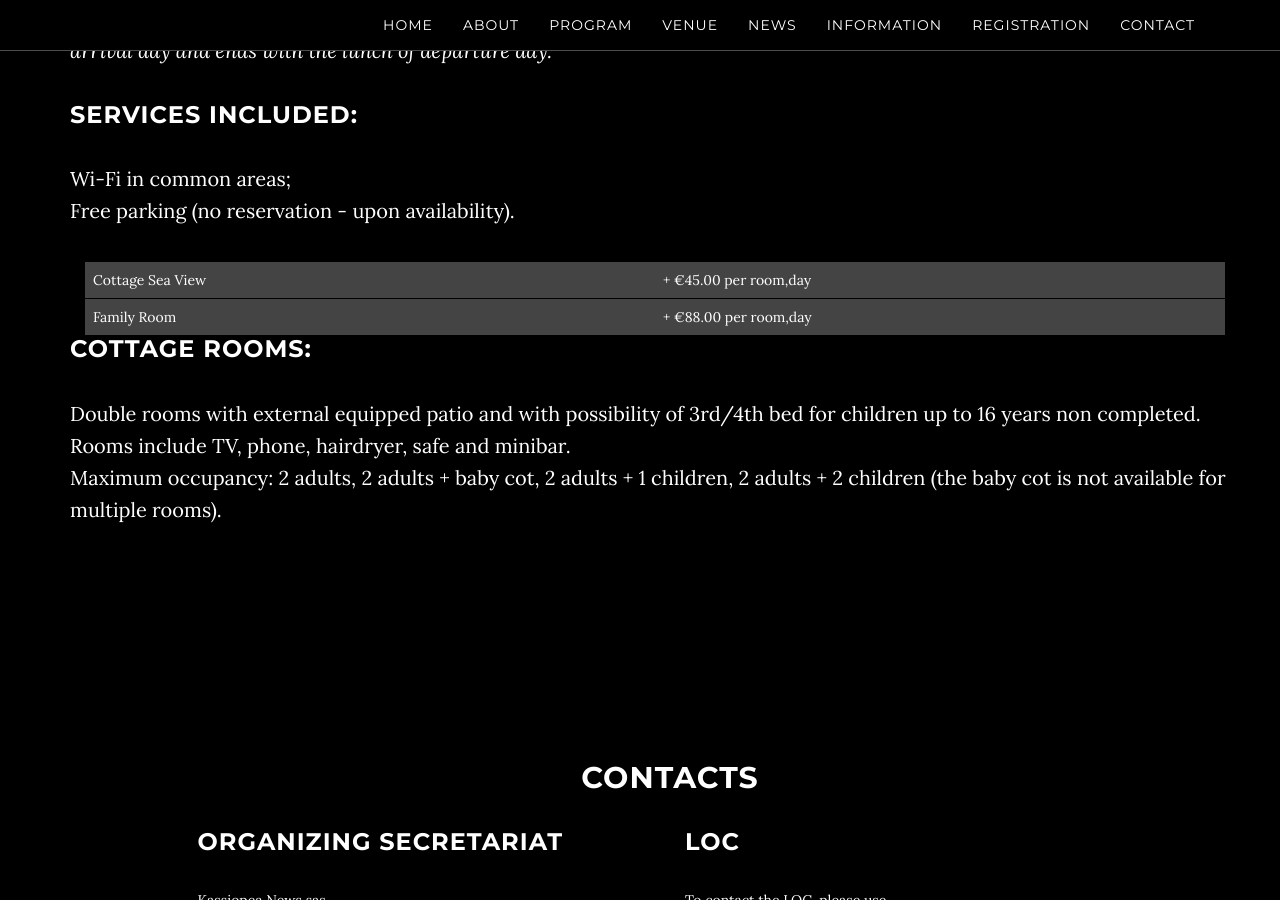
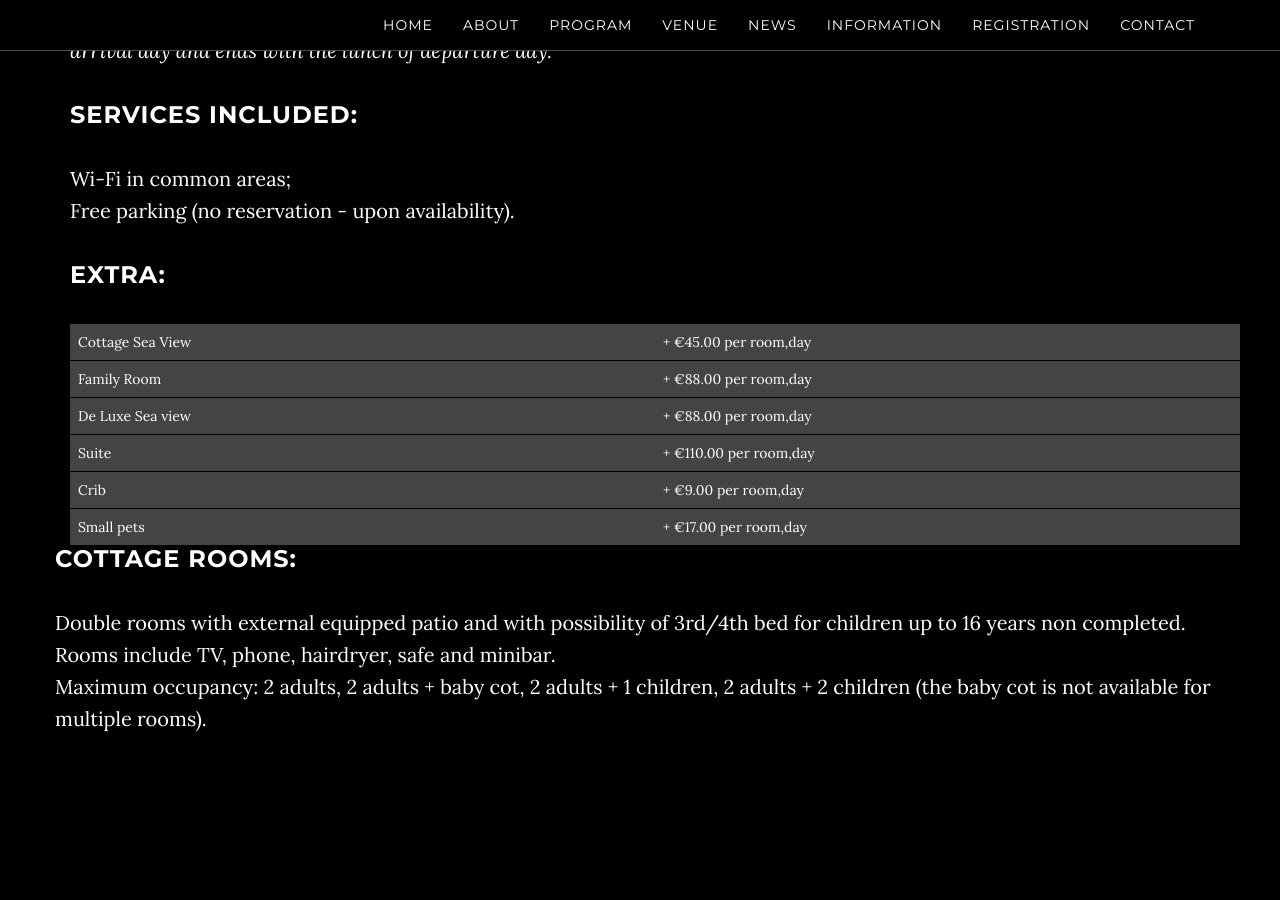
Before and after one commit to breakingthelimits/supereddington2018, a Jekyll site: the page built from index.html, in a window 1280 px wide and 900 px high, scrolled down 4478 px. Built offline with Jekyll 4.4.1, drawn with Linux system fonts in a browser that asks for light colours.

Commit message:
update extra tab

```diff
--- a/_includes/venue.html
+++ b/_includes/venue.html
@@ -75,6 +75,10 @@
                     </p>
           </div>
 
+          <div class="row">
+               <h3> EXTRA:</h3>
+
+
 
 
                <TABLE style="WIDTH: 100%;">
@@ -86,8 +90,8 @@
                              <TD class="layout_tdheader" style="WIDTH: 25%">
                                    + €45.00 per room,day
                              </TD>
+                         </TR>
 
-            </TR>
                          <TR>
                             <TD class="layout_td">
                               Family Room
@@ -95,6 +99,45 @@
                             <TD class="layout_td">
                                + €88.00 per room,day
                             </TD>
+                          </TR>
+
+                          <TR>
+                               <TD class="layout_tdheader" style="WIDTH: 25%">
+                                   De Luxe Sea view
+                             </TD>
+                             <TD class="layout_tdheader" style="WIDTH: 25%">
+                                   + €88.00 per room,day
+                             </TD>
+                          </TR>
+
+                         <TR>
+                               <TD class="layout_tdheader" style="WIDTH: 25%">
+                                   Suite
+                             </TD>
+                             <TD class="layout_tdheader" style="WIDTH: 25%">
+                                   + €110.00 per room,day
+                             </TD>
+                          </TR>
+
+                         <TR>
+                               <TD class="layout_tdheader" style="WIDTH: 25%">
+                                   Crib
+                             </TD>
+                             <TD class="layout_tdheader" style="WIDTH: 25%">
+                                   + €9.00 per room,day
+                             </TD>
+                          </TR>
+
+                         <TR>
+                               <TD class="layout_tdheader" style="WIDTH: 25%">
+                                   Small pets
+                             </TD>
+                             <TD class="layout_tdheader" style="WIDTH: 25%">
+                                   + €17.00 per room,day
+                             </TD>
+                          </TR>
+
+
 
           </TBODY>
         </TABLE>
```
Lines whose indentation alone changed are shown as unchanged.
